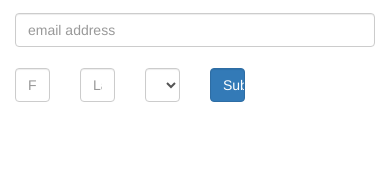
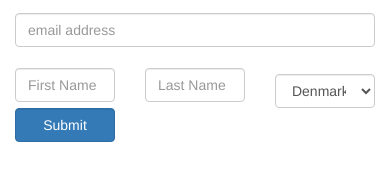
Before and after one commit to Agi-Developer/project2, a plain HTML site: page index.htm in a window 390 px wide. Shown: the part 355-536 px from the top of the page. Drawn offline with Linux system fonts and the light colour scheme.

Commit message:
New Tesla

```diff
--- a/index.htm
+++ b/index.htm
@@ -24,13 +24,13 @@
 		  </div>
 		  <div class="row">
 			  <label for="inputEmail3" class="col-sm-2 control-label"></label>
-			  <div class="col-xs-2 col-md-2 col-lg-2 col-sm-2">
+			  <div class="col-xs-4 col-md-2 col-lg-2 col-sm-4">
 				<input type="text" class="form-control" placeholder="First Name">
 			  </div>
-			  <div class="col-xs-2 col-md-2 col-lg-2 col-sm-2">
+			  <div class="col-xs-4 col-md-2 col-lg-2 col-sm-4">
 				<input type="text" class="form-control" placeholder="Last Name">
 			  </div>
-			  <div class="col-xs-2 col-md-2 col-lg-2 col-sm-2">
+			  <div class="col-xs-4 col-md-2 col-lg-2 col-sm-4">
 				  <select class="form-control" placeholder="contry">
 					<option value="DK">Denmark</option>
 					<option value="DJ">Djibouti</option>
@@ -223,7 +223,7 @@
 					<option value="ZW">Zimbabwe</option>
 				</select>
 			  </div>
-			  <div class="col-xs-2 col-md-2 col-lg-2 col-sm-2">
+			  <div class="col-xs-4 col-md-2 col-lg-2 col-sm-4">
 				<input type="button" class="btn btn-primary form-control" value="Submit" >
 			  </div>
 			</div>
```
